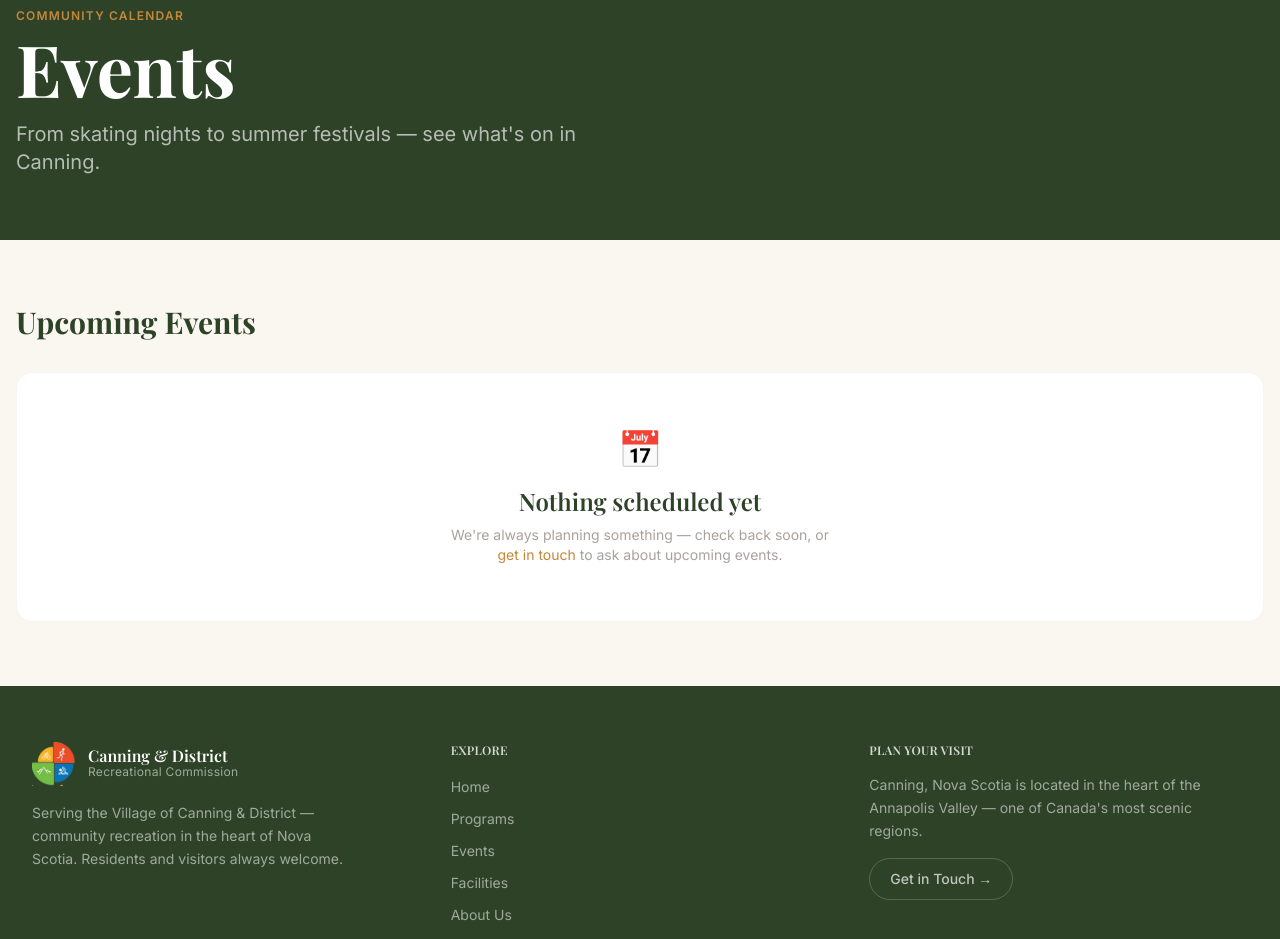
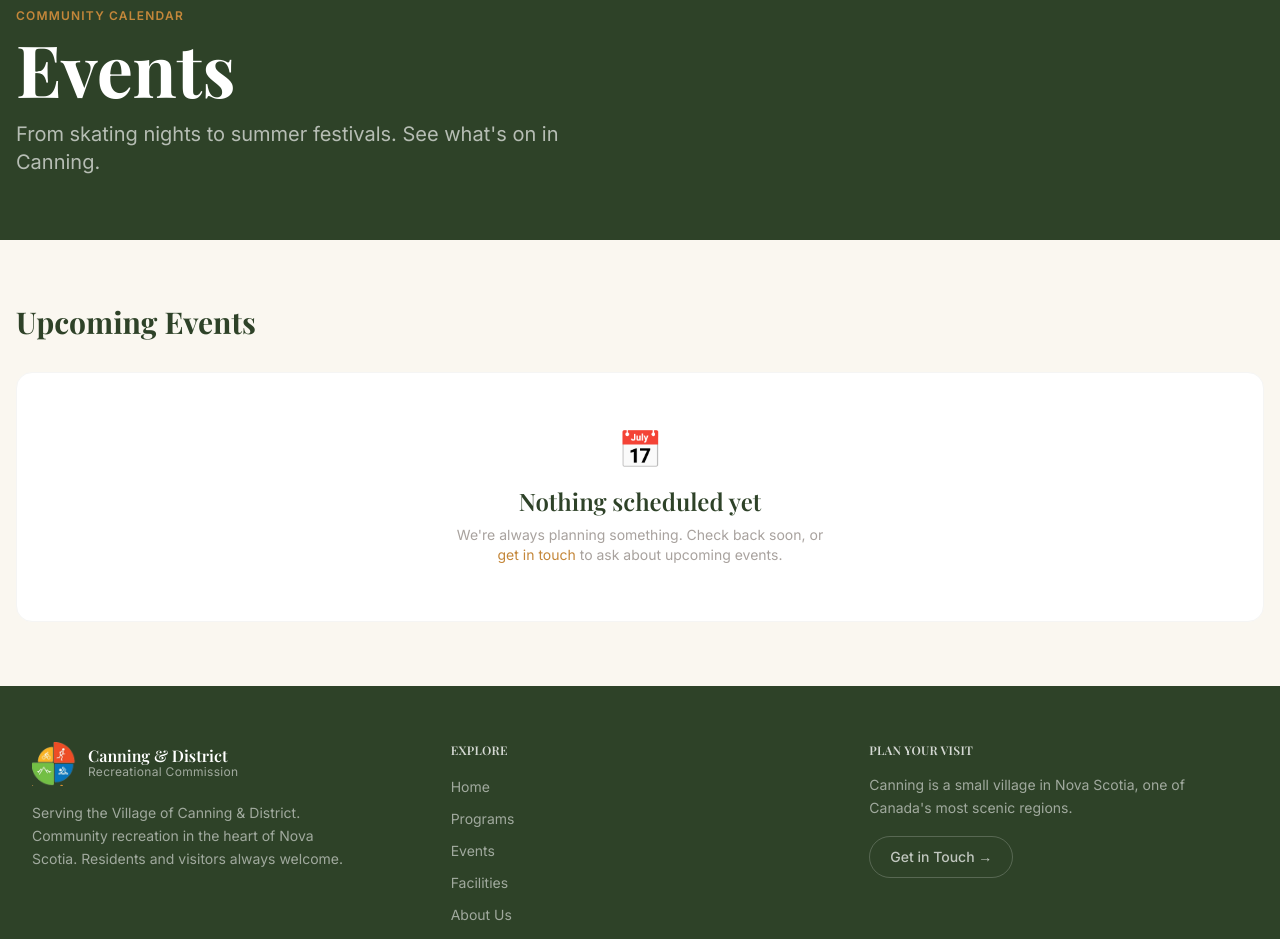
Before and after one commit to jfitch93/CanningRecreation, a Next.js app: page /events in a window 1280 px wide. Shown: the part 120-1059 px from the top of the page. Built offline with nearby package versions, Linux system fonts and the light colour scheme.

Commit message:
Remove em dashes from all copy
Replaces every AI-looking em dash with a period, comma,
or natural rephrasing throughout all pages and components.

Co-Authored-By: Claude Sonnet 4.6 <noreply@anthropic.com>

```diff
--- a/app/about/page.tsx
+++ b/app/about/page.tsx
@@ -33,7 +33,7 @@ export default function AboutPage() {
             </h2>
             <p className="text-stone-500 text-xl leading-relaxed">
               The Canning &amp; District Recreational Commission provides quality programs and facilities
-              for every resident of Canning and the surrounding district — and for the visitors who
+              for every resident of Canning and the surrounding district, and for the visitors who
               make this small Nova Scotia village part of their journey.
             </p>
             <p className="text-stone-400 text-lg leading-relaxed mt-5">
@@ -50,7 +50,7 @@ export default function AboutPage() {
               <p className="text-4xl mb-3">🌿</p>
               <h3 className="font-display font-bold text-forest-700 text-xl mb-2">Natural Beauty</h3>
               <p className="text-stone-500 text-sm leading-relaxed">
-                Set in the Village of Canning — Nova Scotia scenery, apple orchards, and wide open skies.
+                Set in the Village of Canning. Nova Scotia scenery, apple orchards, and wide open skies.
               </p>
             </div>
             <div className="p-6">
@@ -77,7 +77,7 @@ export default function AboutPage() {
               <p className="text-teal font-semibold text-xs uppercase tracking-widest mb-2">We&apos;d love to hear from you</p>
               <h2 className="font-display font-bold text-forest-700 text-4xl md:text-5xl">Get in Touch</h2>
               <p className="text-stone-400 mt-3">
-                Whether you&apos;re a local, planning a visit, or just curious — say hello.
+                Whether you&apos;re a local, planning a visit, or just curious, say hello.
               </p>
             </div>
 
--- a/app/events/page.tsx
+++ b/app/events/page.tsx
@@ -16,7 +16,7 @@ export default function EventsPage() {
             <p className="text-teal font-semibold text-xs uppercase tracking-widest mb-2">Community calendar</p>
             <h1 className="font-display font-bold text-5xl md:text-7xl">Events</h1>
             <p className="mt-4 text-white/65 text-xl max-w-xl">
-              From skating nights to summer festivals — see what&apos;s on in Canning.
+              From skating nights to summer festivals. See what&apos;s on in Canning.
             </p>
           </div>
         </section>
@@ -28,7 +28,7 @@ export default function EventsPage() {
               <p className="text-4xl mb-4">📅</p>
               <p className="font-display font-semibold text-forest-700 text-2xl mb-2">Nothing scheduled yet</p>
               <p className="text-stone-400 text-sm max-w-sm mx-auto">
-                We&apos;re always planning something — check back soon, or{' '}
+                We&apos;re always planning something. Check back soon, or{' '}
                 <a href="/about#contact" className="text-teal hover:underline">get in touch</a>{' '}
                 to ask about upcoming events.
               </p>
--- a/app/facilities/page.tsx
+++ b/app/facilities/page.tsx
@@ -23,7 +23,7 @@ const FACILITIES = [
     name: 'Community Splash Pad',
     isComingSoon: true,
     description:
-      "Opening Summer 2025 — a brand-new, free outdoor splash pad right here in Canning. Designed for families and kids of all ages, the perfect place to cool off and make summer memories in the village. No admission, no ticket — just come and play.",
+      "Opening Summer 2025. A brand-new, free outdoor splash pad right here in Canning. Designed for families and kids of all ages, the perfect place to cool off and make summer memories in the village. No admission, no ticket. Just come and play.",
     bookingInfo: null,
     photo: 'https://images.unsplash.com/photo-1545579133-99bb5ad189be?w=800&auto=format&fit=crop',
   },
@@ -39,7 +39,7 @@ export default function FacilitiesPage() {
             <p className="text-teal font-semibold text-xs uppercase tracking-widest mb-2">Village of Canning</p>
             <h1 className="font-display font-bold text-5xl md:text-7xl">Facilities</h1>
             <p className="mt-4 text-white/65 text-xl max-w-xl">
-              Community spaces for everyone — from the skating rink to the brand-new splash pad.
+              Community spaces for everyone, from the skating rink to the brand-new splash pad.
             </p>
           </div>
         </section>
--- a/app/programs/page.tsx
+++ b/app/programs/page.tsx
@@ -20,7 +20,7 @@ export default function ProgramsPage() {
             <p className="text-teal font-semibold text-xs uppercase tracking-widest mb-2">Join the community</p>
             <h1 className="font-display font-bold text-5xl md:text-7xl">Programs</h1>
             <p className="mt-4 text-white/65 text-xl max-w-xl">
-              Something for everyone — from first-time skaters to competitive adults, and visitors too.
+              Something for everyone, from first-time skaters to competitive adults and visitors too.
             </p>
           </div>
         </section>
--- a/components/Footer.tsx
+++ b/components/Footer.tsx
@@ -24,7 +24,7 @@ export default function Footer() {
             </div>
           </div>
           <p className="text-white/55 text-sm leading-relaxed max-w-xs">
-            Serving the Village of Canning &amp; District — community recreation in the heart of Nova Scotia.
+            Serving the Village of Canning &amp; District. Community recreation in the heart of Nova Scotia.
             Residents and visitors always welcome.
           </p>
         </div>
@@ -58,8 +58,7 @@ export default function Footer() {
             Plan Your Visit
           </h3>
           <p className="text-white/55 text-sm leading-relaxed mb-4">
-            Canning, Nova Scotia is located in the heart of the Annapolis Valley —
-            one of Canada&apos;s most scenic regions.
+            Canning is a small village in Nova Scotia, one of Canada&apos;s most scenic regions.
           </p>
           <Link
             href="/about#contact"
--- a/components/home/EventsStrip.tsx
+++ b/components/home/EventsStrip.tsx
@@ -26,7 +26,7 @@ export default function EventsStrip({ events }: { events: StaticEvent[] }) {
   if (events.length === 0) {
     return (
       <p className="text-stone-400 italic py-8">
-        No upcoming events right now — check back soon!
+        No upcoming events right now. Check back soon!
       </p>
     )
   }
```
Also changed, not shown: app/page.tsx (+5 -5 lines).
